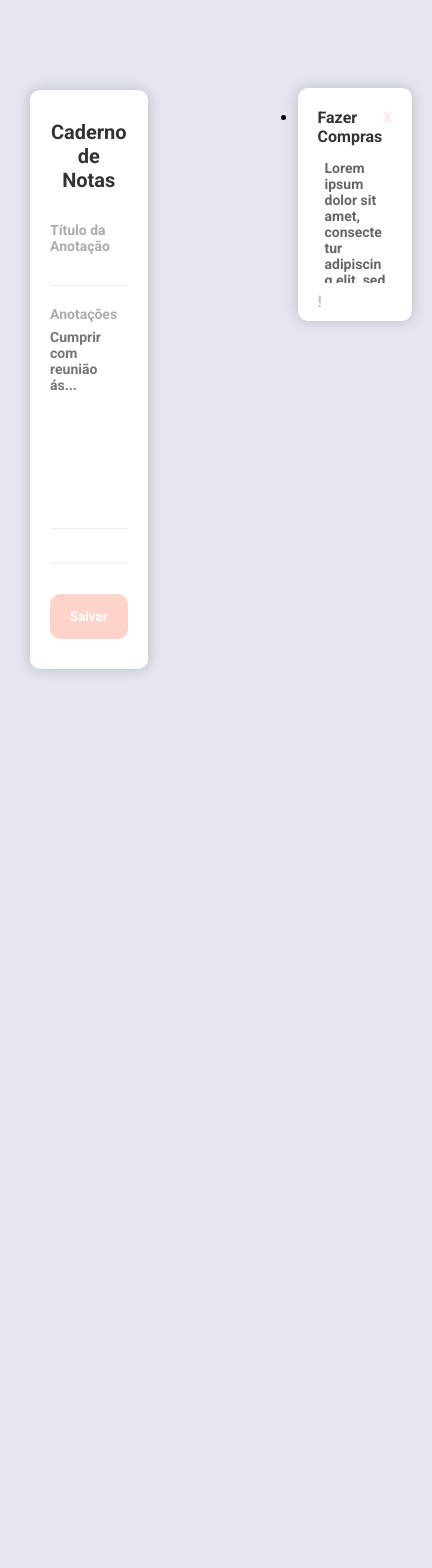
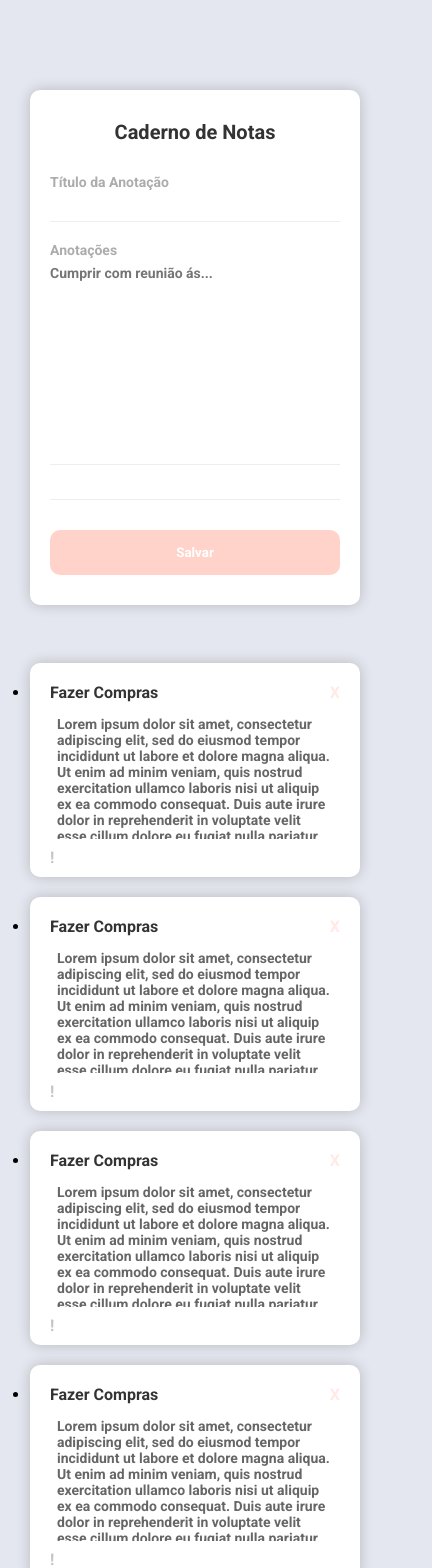
Before and after one commit to wilhamsJW/To-Do-List, a React (Create React App) app in the folder frontend/: page / in a window 390 px wide. Shown: the top 1568 px of the page, 432 px wide, since content can reach past the window. Before the commit the page ends 844 px from the top, so only its background shows below. Built offline with nearby package versions, Linux system fonts and the light colour scheme.

Commit message:
mobile responsiveness

```diff
--- a/frontend/src/App.css
+++ b/frontend/src/App.css
@@ -7,3 +7,17 @@
   flex-direction: row;
   align-items: flex-start;
 }
+
+@media (max-width: 990px) {
+  #app {
+    flex-direction: column;
+    align-items: unset;
+  }
+  #app main {
+    margin-left: 0;
+    margin-top: 30px;
+  }
+  #app aside {
+    width: 100%;
+  }
+}
--- a/frontend/src/App.js
+++ b/frontend/src/App.js
@@ -35,6 +35,9 @@
       <main>
         <ul>
           <Notes />
+          <Notes />
+          <Notes />
+          <Notes />
         </ul>
       </main>
     </div>
--- a/frontend/src/index.css
+++ b/frontend/src/index.css
@@ -6,6 +6,12 @@
   border-radius:10px;
   padding: 30px 20px;
   /* position: fixed; */
+}
+
+@media (max-width: 990px) {
+  aside {
+    position: relative;
+  }
 }
 
 aside strong {
--- a/frontend/src/main.css
+++ b/frontend/src/main.css
@@ -60,3 +60,11 @@
     color: #eb8f7a;
     transition: 0.2s;
 }
+
+/* Medei queries */
+
+@media (max-width: 620px) {
+    main ul {
+        grid-template-columns: 1fr
+    }
+}
```
